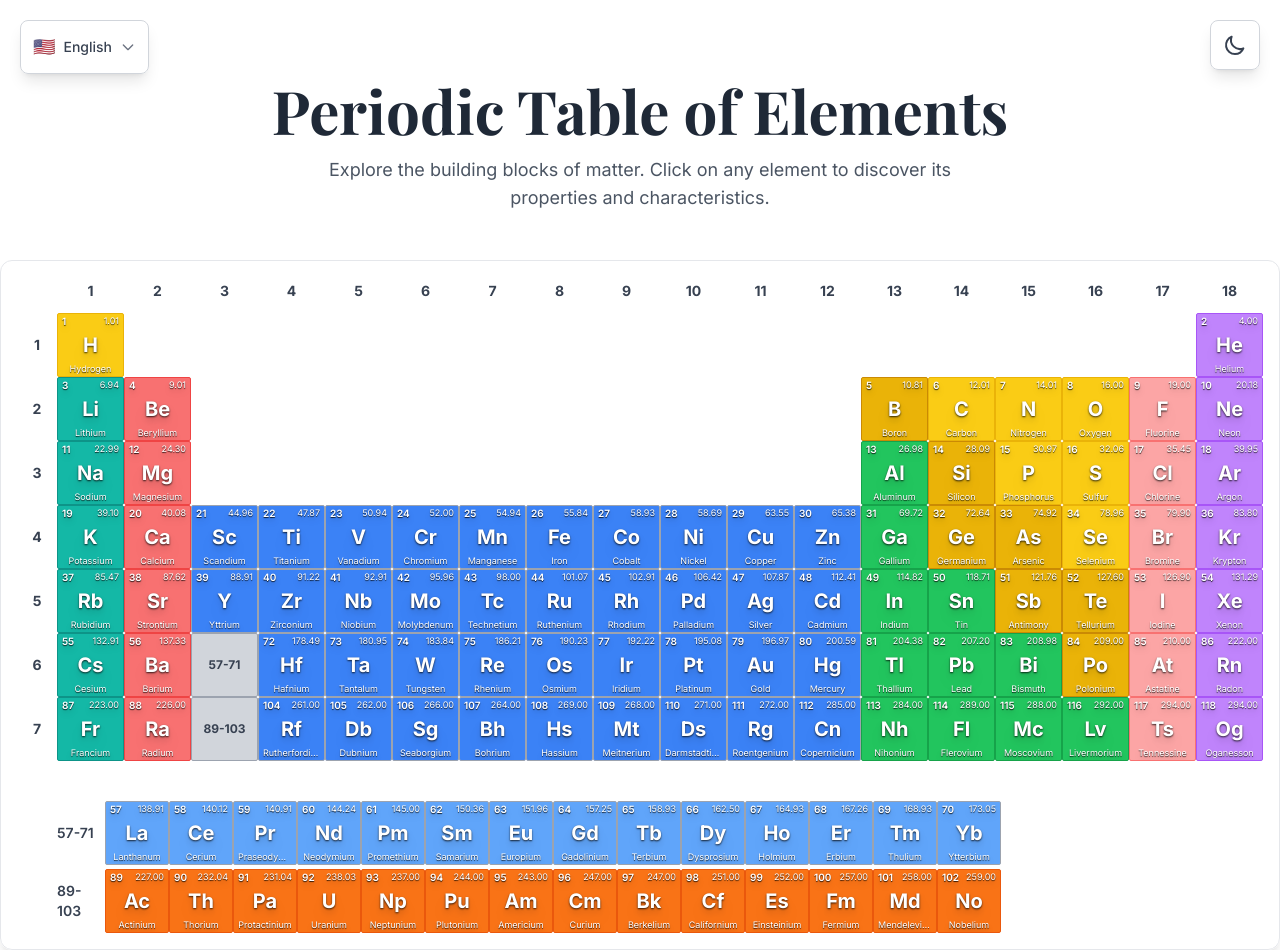
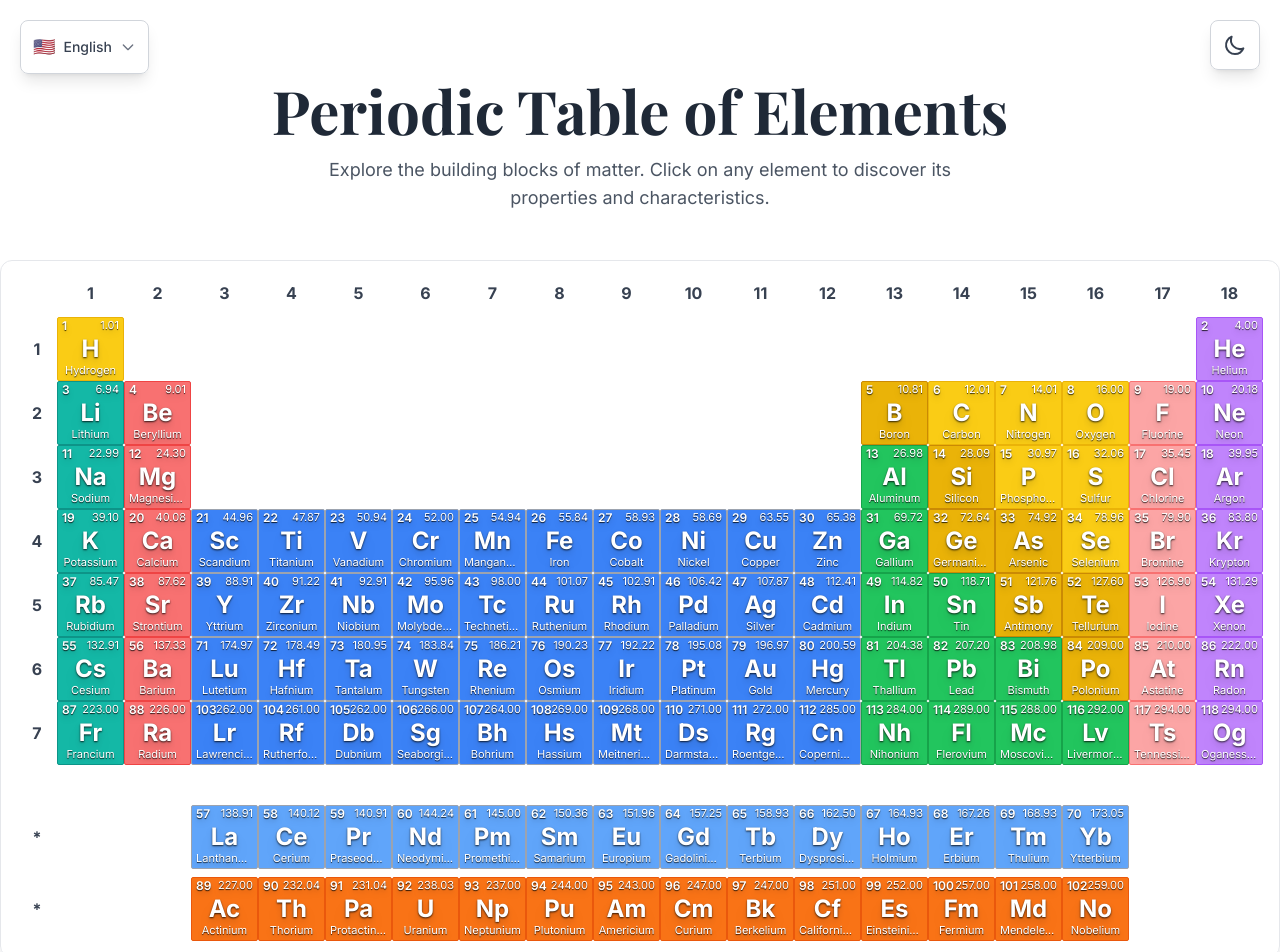
Before and after one commit to WilczakDaniel/PeriodicTable, a Next.js app: page /en in a window 1280 px wide. Shown: the top 952 px of the page. Built offline with nearby package versions, Linux system fonts and the light colour scheme; a web font is replaced by a local one.

Commit message:
Fix tables

```diff
--- a/components/ElementCard.tsx
+++ b/components/ElementCard.tsx
@@ -16,16 +16,16 @@ const ElementCard = ({ element, colorClass, onClick }: ElementCardProps) => {
       className={`element-card ${colorClass} h-6 sm:h-12 md:h-16 w-full relative cursor-pointer transition-all duration-200 hover:shadow-lg hover:scale-110 hover:z-10 active:scale-95 border border-gray-400 dark:border-gray-600 overflow-hidden rounded-sm touch-manipulation`}
       onClick={onClick}
     >
-      <div className="absolute top-0 left-0.5 sm:top-0.5 sm:left-1 element-number text-[6px] sm:text-[9px] md:text-[10px] font-semibold leading-none">
+      <div className="absolute top-0 left-0.5 sm:top-0.5 sm:left-1 element-number text-[8px] sm:text-[11px] md:text-[12px] font-semibold leading-none">
         {element.atomicNumber}
       </div>
-      <div className="absolute top-1/2 left-1/2 transform -translate-x-1/2 -translate-y-1/2 element-symbol text-[8px] sm:text-base md:text-xl font-bold leading-none">
+      <div className="absolute top-1/2 left-1/2 transform -translate-x-1/2 -translate-y-1/2 element-symbol text-[10px] sm:text-lg md:text-2xl font-bold leading-none">
         {element.symbol}
       </div>
-      <div className="absolute top-0 right-0.5 sm:top-0.5 sm:right-1 element-mass text-[5px] sm:text-[8px] md:text-[9px] leading-none hidden sm:block">
+      <div className="absolute top-0 right-0.5 sm:top-0.5 sm:right-1 element-mass text-[7px] sm:text-[10px] md:text-[11px] leading-none hidden sm:block">
         {Number(element.atomicMass).toFixed(2)}
       </div>
-      <div className="absolute bottom-0 left-0 right-0 sm:bottom-0.5 element-name text-[5px] sm:text-[8px] md:text-[9px] text-center leading-tight px-0.5 sm:px-1 hidden md:block truncate">
+      <div className="absolute bottom-0 left-0 right-0 sm:bottom-0.5 element-name text-[7px] sm:text-[10px] md:text-[11px] text-center leading-tight px-0.5 sm:px-1 hidden md:block truncate">
         {t(`elements.${element.symbol}`)}
       </div>
     </div>
--- a/components/PeriodicTable.tsx
+++ b/components/PeriodicTable.tsx
@@ -35,7 +35,9 @@ const PeriodicTable = () => {
     elements.forEach(element => {
       const periodIndex = element.period - 1;
       const groupIndex = element.group - 1;
-      if (element.category === 'lanthanide' || element.category === 'actinide') {
+      // Include Lu (71) and Lr (103) in the main table, exclude other lanthanides/actinides
+      if ((element.category === 'lanthanide' && element.atomicNumber !== 71) ||
+          (element.category === 'actinide' && element.atomicNumber !== 103)) {
         return;
       }
       if (periodIndex < 7 && groupIndex < 18) {
@@ -46,8 +48,8 @@ const PeriodicTable = () => {
     return layout;
   };
 
-  const lanthanides = elements.filter(el => el.category === 'lanthanide').sort((a, b) => a.atomicNumber - b.atomicNumber);
-  const actinides = elements.filter(el => el.category === 'actinide').sort((a, b) => a.atomicNumber - b.atomicNumber);
+  const lanthanides = elements.filter(el => el.category === 'lanthanide' && el.atomicNumber !== 71).sort((a, b) => a.atomicNumber - b.atomicNumber);
+  const actinides = elements.filter(el => el.category === 'actinide' && el.atomicNumber !== 103).sort((a, b) => a.atomicNumber - b.atomicNumber);
 
   const tableLayout = createTableLayout();
 
@@ -59,7 +61,7 @@ const PeriodicTable = () => {
             <div className="w-4 sm:w-8 md:w-10"></div>
             <div className="grid grid-cols-18 gap-0 flex-1">
               {Array.from({ length: 18 }, (_, i) => (
-                <div key={i} className="text-center text-[7px] sm:text-xs md:text-sm font-bold text-gray-700 dark:text-gray-300 py-0.5 sm:py-1">
+                <div key={i} className="text-center text-[9px] sm:text-sm md:text-base font-bold text-gray-700 dark:text-gray-300 py-0.5 sm:py-1">
                   {i + 1}
                 </div>
               ))}
@@ -68,23 +70,11 @@ const PeriodicTable = () => {
         <div className="space-y-0">
           {tableLayout.map((period, periodIndex) => (
             <div key={periodIndex} className="flex items-center">
-              <div className="flex items-center justify-center text-[8px] sm:text-xs md:text-sm font-bold text-gray-700 dark:text-gray-300 w-4 sm:w-8 md:w-10 h-6 sm:h-12 md:h-16">
+              <div className="flex items-center justify-center text-[10px] sm:text-sm md:text-base font-bold text-gray-700 dark:text-gray-300 w-4 sm:w-8 md:w-10 h-6 sm:h-12 md:h-16">
                 {periodIndex + 1}
               </div>
               <div className="grid grid-cols-18 gap-0 flex-1">
                 {period.map((element, groupIndex) => {
-                  // Special handling for lanthanides/actinides placeholders
-                  if ((periodIndex === 5 || periodIndex === 6) && groupIndex === 2) {
-                    return (
-                      <div key={`${periodIndex}-${groupIndex}`} className="col-span-1">
-                        <div className="h-6 sm:h-12 md:h-16 w-full bg-gray-300 dark:bg-gray-700 border border-gray-400 dark:border-gray-500 rounded-sm flex items-center justify-center text-[8px] sm:text-xs text-gray-700 dark:text-gray-300 font-bold cursor-pointer"
-                             onClick={() => document.getElementById(periodIndex === 5 ? 'lanthanides' : 'actinides')?.scrollIntoView({behavior: 'smooth'})}>
-                          {periodIndex === 5 ? '57-71' : '89-103'}
-                        </div>
-                      </div>
-                    )
-                  }
-
                   return (
                     <div key={`${periodIndex}-${groupIndex}`} className="col-span-1">
                       {element ? (
@@ -103,42 +93,62 @@ const PeriodicTable = () => {
             </div>
           ))}
         </div>
-          <div id="lanthanides" className="flex items-center mt-8 sm:mt-10">
-            <div className="flex items-center justify-center text-[10px] xs:text-xs sm:text-sm font-bold text-gray-700 dark:text-gray-300 w-4 sm:w-8 md:w-10 h-6 sm:h-12 md:h-16">
-
+          <div id="lanthanides" className="mt-8 sm:mt-10">
+            <div className="flex items-center">
+              <div className="flex items-center justify-center text-[10px] sm:text-sm md:text-base font-bold text-gray-700 dark:text-gray-300 w-4 sm:w-8 md:w-10 h-6 sm:h-12 md:h-16">
+                *
               </div>
-            <div className="flex items-center text-[8px] sm:text-sm font-semibold text-gray-700 dark:text-gray-300 w-6 sm:w-10 md:w-12 h-6 sm:h-12 md:h-16">
-              57-71
-            </div>
-            <div className="flex gap-0 flex-1 overflow-x-auto">
-              {lanthanides.map((element) => (
-                <div key={element.atomicNumber} className="flex-shrink-0 w-6 sm:w-12 md:w-16">
+              <div className="grid grid-cols-18 gap-0 flex-1">
+                {Array.from({ length: 18 }, (_, i) => {
+                  const lanthanideIndex = i - 2; // Start from column 3 (index 2)
+                  if (lanthanideIndex >= 0 && lanthanideIndex < lanthanides.length) {
+                    const element = lanthanides[lanthanideIndex];
+                    return (
+                      <div key={`lanthanide-${i}`} className="col-span-1">
                         <ElementCard
                           element={element}
                           colorClass={getCategoryColor(element.category)}
                           onClick={() => setSelectedElement(element)}
                         />
                       </div>
-              ))}
+                    );
+                  }
+                  return (
+                    <div key={`lanthanide-${i}`} className="col-span-1">
+                      <div className="h-6 sm:h-12 md:h-16 w-full"></div>
+                    </div>
+                  );
+                })}
               </div>
             </div>
-          <div id="actinides" className="flex items-center mt-1">
-            <div className="flex items-center justify-center text-[10px] xs:text-xs sm:text-sm font-bold text-gray-700 dark:text-gray-300 w-4 sm:w-8 md:w-10 h-6 sm:h-12 md:h-16">
-
           </div>
-            <div className="flex items-center text-[8px] sm:text-sm font-semibold text-gray-700 dark:text-gray-300 w-6 sm:w-10 md:w-12 h-6 sm:h-12 md:h-16">
-              89-103
+          <div id="actinides" className="mt-2">
+            <div className="flex items-center">
+              <div className="flex items-center justify-center text-[10px] sm:text-sm md:text-base font-bold text-gray-700 dark:text-gray-300 w-4 sm:w-8 md:w-10 h-6 sm:h-12 md:h-16">
+                *
               </div>
-            <div className="flex gap-0 flex-1 overflow-x-auto">
-              {actinides.map((element) => (
-                <div key={element.atomicNumber} className="flex-shrink-0 w-6 sm:w-12 md:w-16">
+              <div className="grid grid-cols-18 gap-0 flex-1">
+                {Array.from({ length: 18 }, (_, i) => {
+                  const actinideIndex = i - 2; // Start from column 3 (index 2)
+                  if (actinideIndex >= 0 && actinideIndex < actinides.length) {
+                    const element = actinides[actinideIndex];
+                    return (
+                      <div key={`actinide-${i}`} className="col-span-1">
                         <ElementCard
                           element={element}
                           colorClass={getCategoryColor(element.category)}
                           onClick={() => setSelectedElement(element)}
                         />
                       </div>
-              ))}
+                    );
+                  }
+                  return (
+                    <div key={`actinide-${i}`} className="col-span-1">
+                      <div className="h-6 sm:h-12 md:h-16 w-full"></div>
+                    </div>
+                  );
+                })}
+              </div>
             </div>
           </div>
         </div>
```
Lines whose indentation alone changed are shown as unchanged.
